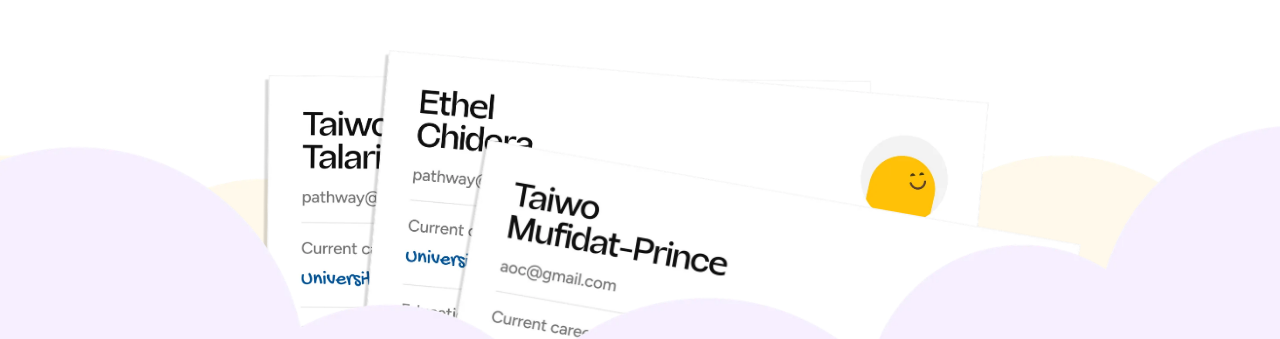
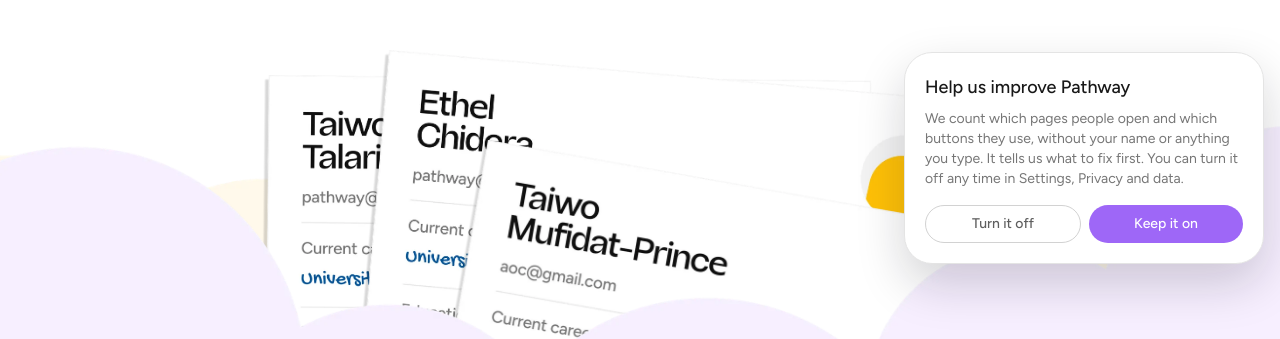
Before and after one commit to Risevestacademy/Pathway-frontend, a React (Vite) app: page / in a window 1280 px wide. Shown: the part 520-859 px from the top of the page. Built offline with nearby package versions, Linux system fonts and the light colour scheme; no server answers; a web font is replaced by a local one.

Commit message:
feat:Add analytics notification on first visit

```diff
--- a/src/RootLayout.tsx
+++ b/src/RootLayout.tsx
@@ -3,6 +3,7 @@ import { TanStackRouterDevtools } from "@tanstack/react-router-devtools";
 import * as Sentry from "@sentry/react";
 import { useEffect } from "react";
 import AppShell from "./components/AppShell";
+import { AnalyticsNotice } from "./components/AnalyticsNotice";
 import ErrorFallback from "./components/ErrorFallback";
 import { clearSentryUser, setSentryUser } from "./lib/monitoring/sentry";
 import { useAuthStore } from "./lib/stores/authStore";
@@ -37,6 +38,7 @@ export default function RootLayout() {
   }, [userId]);
 
   return (
+    <>
       <AppShell variant={shellVariant}>
         <Sentry.ErrorBoundary
           fallback={({ resetError }) => <ErrorFallback resetError={resetError} />}
@@ -45,5 +47,7 @@ export default function RootLayout() {
         </Sentry.ErrorBoundary>
         {import.meta.env.DEV && <TanStackRouterDevtools />}
       </AppShell>
+      <AnalyticsNotice />
+    </>
   );
 }
--- /dev/null
+++ b/src/components/AnalyticsNotice.tsx
@@ -0,0 +1,54 @@
+import { useState } from "react";
+import { analyticsOptions } from "../lib/monitoring/analyticsConfig";
+import { initAnalytics } from "../lib/monitoring/events";
+import {
+  getAnalyticsConsent,
+  setAnalyticsConsent,
+} from "../lib/monitoring/analyticsConsent";
+
+export function AnalyticsNotice() {
+  const [visible, setVisible] = useState(() => getAnalyticsConsent() === null);
+
+  if (!visible) return null;
+
+  const choose = (consent: "accepted" | "declined") => {
+    setAnalyticsConsent(consent);
+    setVisible(false);
+    if (consent === "accepted") {
+      void initAnalytics(import.meta.env.VITE_POSTHOG_PROJECT_TOKEN, analyticsOptions);
+    }
+  };
+
+  return (
+    <aside
+      role="dialog"
+      aria-labelledby="analytics-notice-title"
+      className="fixed right-4 bottom-4 z-40 w-[min(100%-2rem,360px)] rounded-3xl border border-line bg-surface p-5 shadow-overlay"
+    >
+      <h2 id="analytics-notice-title" className="font-display text-lg font-medium text-ink">
+        Help us improve Pathway
+      </h2>
+      <p className="mt-2 text-sm leading-5 text-ink-muted">
+        We count which pages people open and which buttons they use, without your name or
+        anything you type. It tells us what to fix first. You can turn it off any time in
+        Settings, Privacy and data.
+      </p>
+      <div className="mt-4 flex gap-2">
+        <button
+          type="button"
+          className="focus-ring flex-1 rounded-xl border border-grey-200 bg-surface px-3 py-2 text-sm font-medium text-grey-600"
+          onClick={() => choose("declined")}
+        >
+          Turn it off
+        </button>
+        <button
+          type="button"
+          className="focus-ring flex-1 rounded-xl bg-brand-500 px-3 py-2 text-sm font-medium text-white"
+          onClick={() => choose("accepted")}
+        >
+          Keep it on
+        </button>
+      </div>
+    </aside>
+  );
+}
--- /dev/null
+++ b/src/lib/monitoring/analyticsConfig.ts
@@ -0,0 +1,10 @@
+import type { CaptureResult } from "posthog-js";
+import { redactDeep } from "./redact";
+
+export const analyticsOptions = {
+  api_host: import.meta.env.VITE_POSTHOG_HOST,
+  capture_pageview: "history_change",
+  defaults: "2026-05-30",
+  debug: import.meta.env.DEV,
+  before_send: (event: CaptureResult | null) => (event ? redactDeep(event) : event),
+} as const;
--- /dev/null
+++ b/src/lib/monitoring/analyticsConsent.ts
@@ -0,0 +1,12 @@
+const STORAGE_KEY = "pathway.analytics-consent.v1";
+
+export type AnalyticsConsent = "accepted" | "declined";
+
+export function getAnalyticsConsent(): AnalyticsConsent | null {
+  const value = window.localStorage.getItem(STORAGE_KEY);
+  return value === "accepted" || value === "declined" ? value : null;
+}
+
+export function setAnalyticsConsent(consent: AnalyticsConsent): void {
+  window.localStorage.setItem(STORAGE_KEY, consent);
+}
--- a/src/main.tsx
+++ b/src/main.tsx
@@ -10,8 +10,8 @@ import {
 import { routeTree } from "./routeTree.gen.ts";
 import { captureErrorResponse, initSentry } from "./lib/monitoring/sentry";
 import { initAnalytics } from "./lib/monitoring/events";
-import { redactDeep } from "./lib/monitoring/redact";
-import type { CaptureResult } from "posthog-js";
+import { analyticsOptions } from "./lib/monitoring/analyticsConfig";
+import { getAnalyticsConsent } from "./lib/monitoring/analyticsConsent";
 import { setSessionExpiredHandler } from "./lib/api/axios";
 import { ensureAuthHydrated } from "./lib/api/auth.api";
 import { handleSessionExpired } from "./lib/api/sessionExpiry";
@@ -19,15 +19,6 @@ import { retryUnlessClientError } from "./lib/queryRetry";
 import "./index.css";
 
 initSentry();
-
-const analyticsOptions = {
-  api_host: import.meta.env.VITE_POSTHOG_HOST,
-  capture_pageview: "history_change",
-  defaults: "2026-05-30",
-  debug: import.meta.env.DEV,
-  // Page views record the URL; keep one-time tokens (/accept-invite?token=…) out of it.
-  before_send: (event: CaptureResult | null) => (event ? redactDeep(event) : event),
-} as const;
 
 const router = createRouter({ routeTree });
 const queryClient = new QueryClient({
@@ -73,7 +64,6 @@ createRoot(rootElement).render(
   </StrictMode>,
 );
 
-void initAnalytics(
-  import.meta.env.VITE_POSTHOG_PROJECT_TOKEN,
-  analyticsOptions,
-);
+if (getAnalyticsConsent() === "accepted") {
+  void initAnalytics(import.meta.env.VITE_POSTHOG_PROJECT_TOKEN, analyticsOptions);
+}
```
Also changed, not shown: 2 other files (tests, documents, lock files or other folders). Lines whose indentation alone changed are shown as unchanged.
